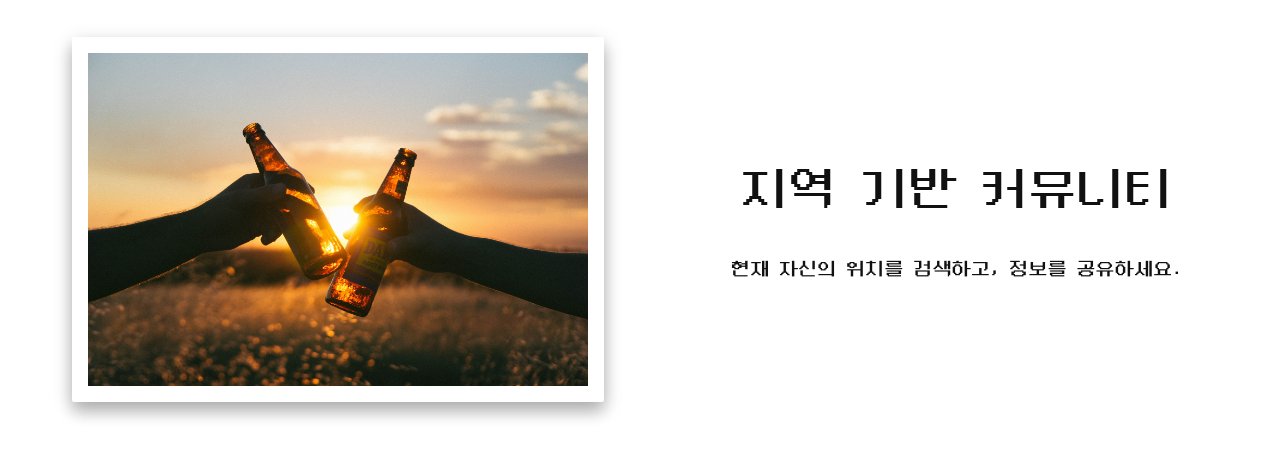
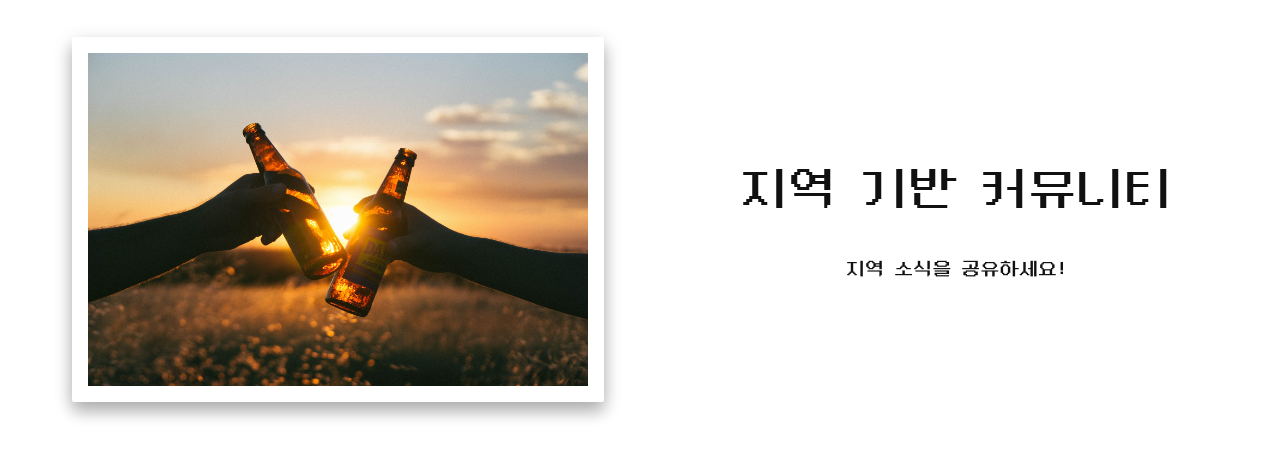
Before and after one commit to 6lueparr0t/about-rgbplace, a Jekyll site: the page built from index.md, in a window 1280 px wide and 900 px high, scrolled down 1575 px. Shown: the top 458 px of the window. Built offline with Jekyll 4.4.1, drawn with Linux system fonts in a browser that asks for light colours; some web fonts are replaced.

Commit message:
auto commit 2019-11-11 00:09:27

```diff
--- a/_layouts/home.html
+++ b/_layouts/home.html
@@ -26,7 +26,7 @@ layout: default
 		<img src="/assets/img/home/feature1.jpg" />
 	</div>
 	<div class="feature-content" data-aos="fade-zoom-in" data-aos-duration="3000" data-aos-offset="0" data-aos-anchor-placement="bottom-bottom">
-		<p class="title">지역 기반 커뮤니티</p> 현재 자신의 위치를 검색하고, 정보를 공유하세요.
+		<p class="title">지역 기반 커뮤니티</p> 지역 소식을 공유하세요!
 	</div>
 </section>
 
```
